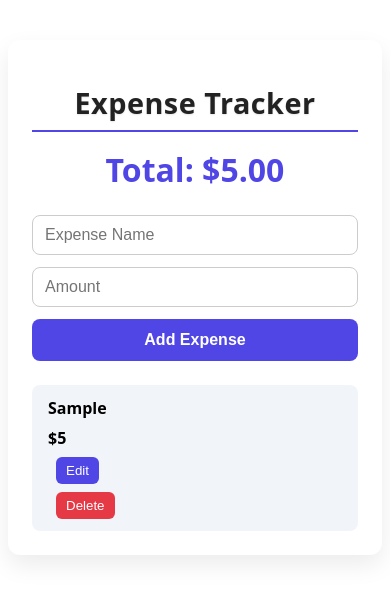
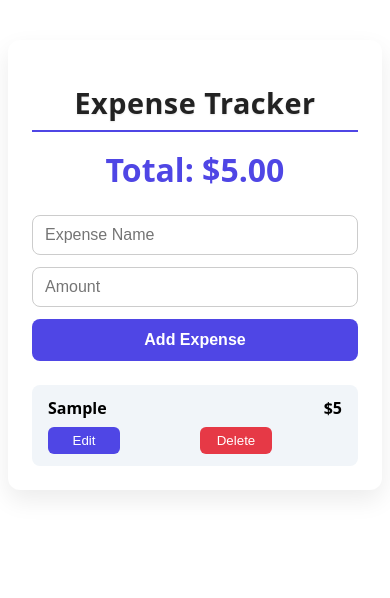
Before and after one commit to juanrodriguez29/expense-tracker, a React (Vite) app in the folder expense-tracker/: page / in a window 390 px wide. Both pictures are taken after typing "Sample", "5" into the empty fields and a click on the button "Add Expense". Shown: the top 598 px of the page. Built offline with nearby package versions, Linux system fonts and the light colour scheme.

Commit message:
ExpenseItem.css updated

```diff
--- a/expense-tracker/src/components/ExpenseItem.css
+++ b/expense-tracker/src/components/ExpenseItem.css
@@ -65,3 +65,35 @@
 .expense-item button:active {
   transform: scale(0.95);
 }
+
+
+@media (max-width: 480px) {
+  .expense-item {
+    display: grid;
+    grid-template-columns: 1fr 1fr;   /* 2 columns */
+    grid-template-rows: auto auto;    /* 2 rows */
+    gap: 8px 10px;
+    align-items: center;
+  }
+
+  .expense-name {
+    grid-column: 1 / 2;               /* first row, left column */
+    grid-row: 1;
+  }
+
+  .expense-amount {
+    grid-column: 2 / 3;               /* first row, right column */
+    grid-row: 1;
+    text-align: right;
+  }
+
+    .edit-button {
+    grid-column: 1 / 2;               /* second row, left */
+    grid-row: 2;
+  }
+
+  .delete-button {
+    grid-column: 2 / 3;               /* second row, right */
+    grid-row: 2;
+  }
+}
--- a/expense-tracker/src/components/ExpenseModal.css
+++ b/expense-tracker/src/components/ExpenseModal.css
@@ -82,28 +82,3 @@
 .modal-actions button:active {
   transform: scale(0.95);
 }
-
-@media (max-width: 480px) {
-  .expense-item {
-    display: flex;
-    flex-direction: column;
-    align-items: flex-start;
-    gap: 8px;
-  }
-
-  .expense-item > .expense-name,
-  .expense-item > .expense-amount {
-    width: 100%;
-    display: flex;
-    justify-content: space-between;
-  }
-
-  .expense-item > button {
-    width: auto; /* or full width if you want */
-  }
-
-  .expense-item > .edit-button,
-  .expense-item > .delete-button {
-    margin-left: 8px;
-  }
-}
```
